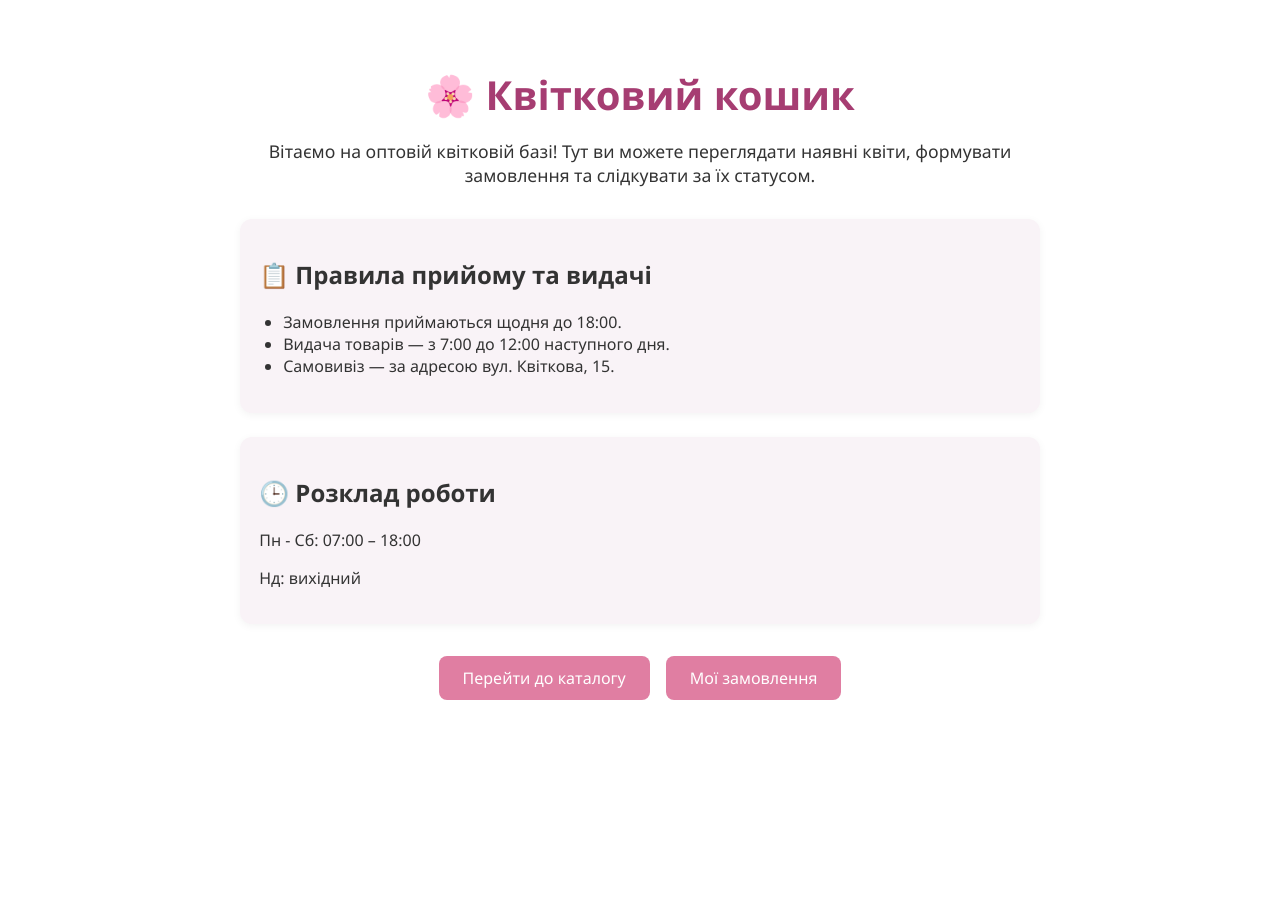
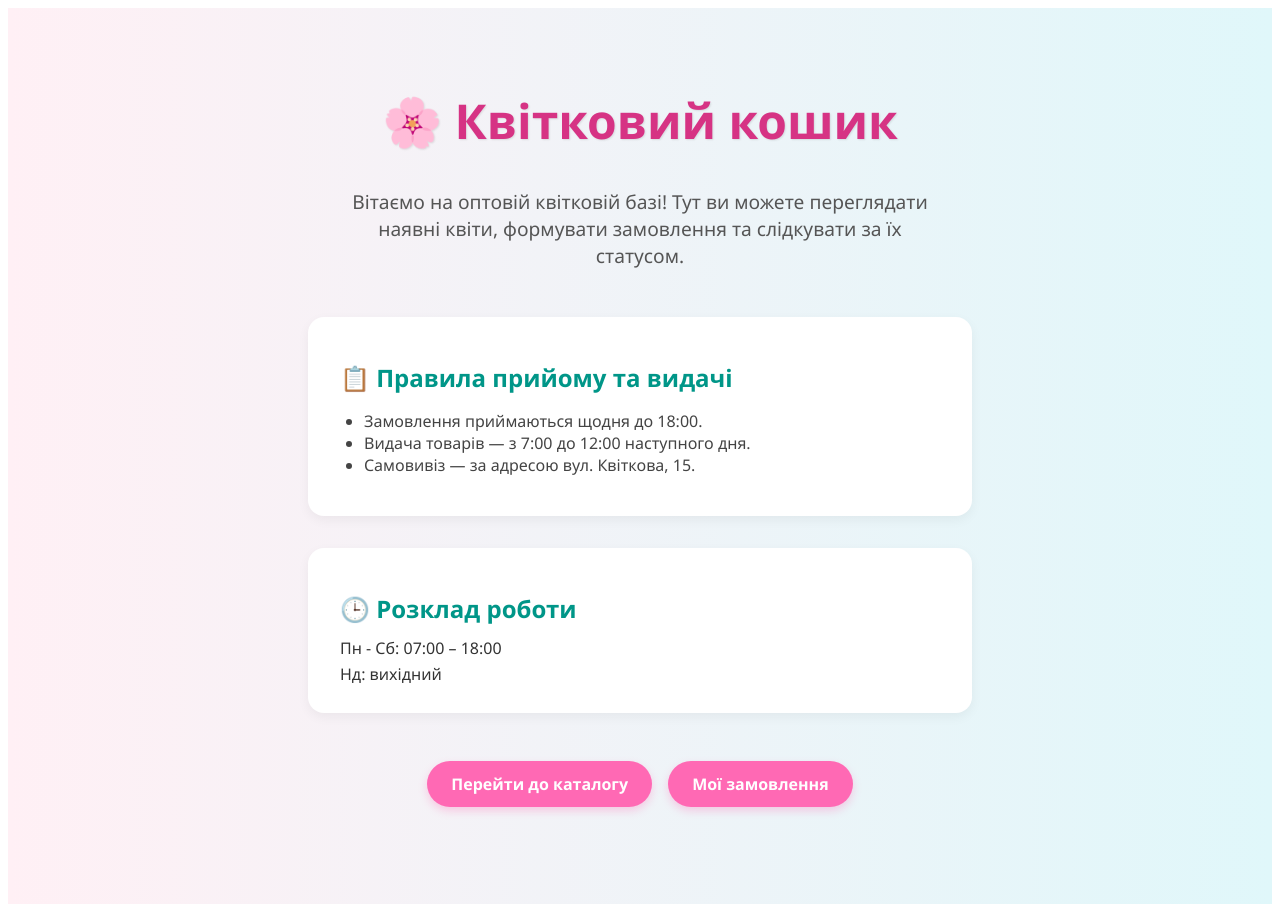
Before and after one commit to kulikp1/flowers, a React (Vite) app: page / in a window 1280 px wide. Before the commit the page ends 800 px from the top, so only its background shows below. Built offline with nearby package versions, Linux system fonts and the light colour scheme.

Commit message:
update style

```diff
--- a/src/components/HomePage/HomePage.module.css
+++ b/src/components/HomePage/HomePage.module.css
@@ -1,54 +1,92 @@
+/* HomePage.module.css */
+
 .homeContainer {
-  padding: 2rem;
-  max-width: 800px;
-  margin: 0 auto;
-  font-family: "Segoe UI", sans-serif;
-  color: #333;
+  padding: 3rem 2rem;
+  font-family: "Segoe UI", Tahoma, Geneva, Verdana, sans-serif;
+  background: linear-gradient(to right, #fff0f5, #e0f7fa);
+  min-height: 100vh;
+  display: flex;
+  flex-direction: column;
+  align-items: center;
+  animation: fadeIn 1s ease-in;
+}
+
+@keyframes fadeIn {
+  from {
+    opacity: 0;
+    transform: translateY(10px);
+  }
+  to {
+    opacity: 1;
+    transform: translateY(0);
+  }
 }
 
 .title {
-  font-size: 2.5rem;
-  text-align: center;
+  font-size: 3rem;
+  font-weight: bold;
+  color: #d63384;
   margin-bottom: 1rem;
-  color: #a63d72;
+  text-shadow: 1px 1px 2px rgba(0, 0, 0, 0.1);
 }
 
 .description {
+  font-size: 1.2rem;
+  color: #555;
+  max-width: 600px;
   text-align: center;
-  font-size: 1.1rem;
   margin-bottom: 2rem;
 }
 
 .infoSection,
 .scheduleSection {
-  background-color: #f9f3f7;
-  padding: 1.2rem;
-  border-radius: 12px;
-  margin-bottom: 1.5rem;
-  box-shadow: 0 2px 8px rgba(0, 0, 0, 0.05);
+  background-color: white;
+  padding: 1.5rem 2rem;
+  border-radius: 1rem;
+  box-shadow: 0 4px 12px rgba(0, 0, 0, 0.05);
+  margin: 1rem 0;
+  width: 100%;
+  max-width: 600px;
+  text-align: left;
 }
 
-.infoSection ul {
-  list-style-type: disc;
+.infoSection h2,
+.scheduleSection h2 {
+  color: #009688;
+  margin-bottom: 0.75rem;
+}
+
+ul {
   padding-left: 1.5rem;
+  color: #444;
+}
+
+.scheduleSection p {
+  margin: 0.25rem 0;
+  color: #333;
 }
 
 .navLinks {
+  margin-top: 2rem;
   display: flex;
+  flex-wrap: wrap;
   justify-content: center;
   gap: 1rem;
-  margin-top: 2rem;
 }
 
 .button {
-  background-color: #e07ea2;
+  padding: 0.75rem 1.5rem;
+  background-color: #ff69b4;
   color: white;
-  padding: 0.7rem 1.5rem;
+  font-weight: 600;
+  border: none;
+  border-radius: 25px;
   text-decoration: none;
-  border-radius: 8px;
   transition: background-color 0.3s ease;
+  box-shadow: 0 4px 8px rgba(255, 105, 180, 0.3);
 }
 
 .button:hover {
-  background-color: #c76b90;
+  background-color: #ec407a;
+  box-shadow: 0 6px 14px rgba(255, 105, 180, 0.4);
 }
```
